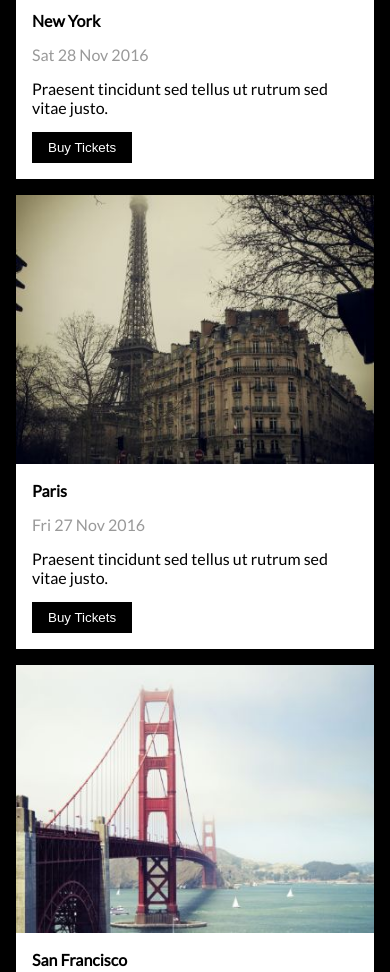
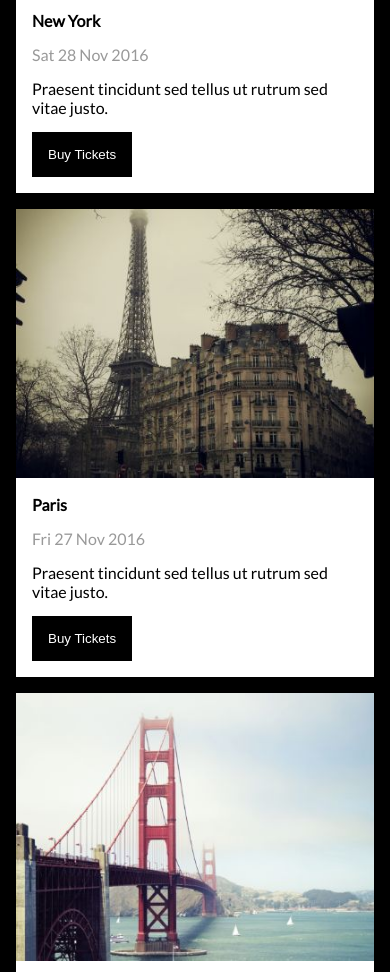
Before and after one commit to minhypro/w3-the-band, a plain HTML site: page index.html in a window 390 px wide. Shown: the part 2340-3312 px from the top of the page. Drawn offline with Linux system fonts and the light colour scheme.

Commit message:
Update responsive.css

```diff
--- a/assets/responsive.css
+++ b/assets/responsive.css
@@ -126,3 +126,10 @@
         height: 100px;
     }
 }
+
+@media (max-width: 1024px) {
+    .buy-ticket-btn {
+        padding-top: 15px;
+        padding-bottom: 15px;
+    }
+}
```
